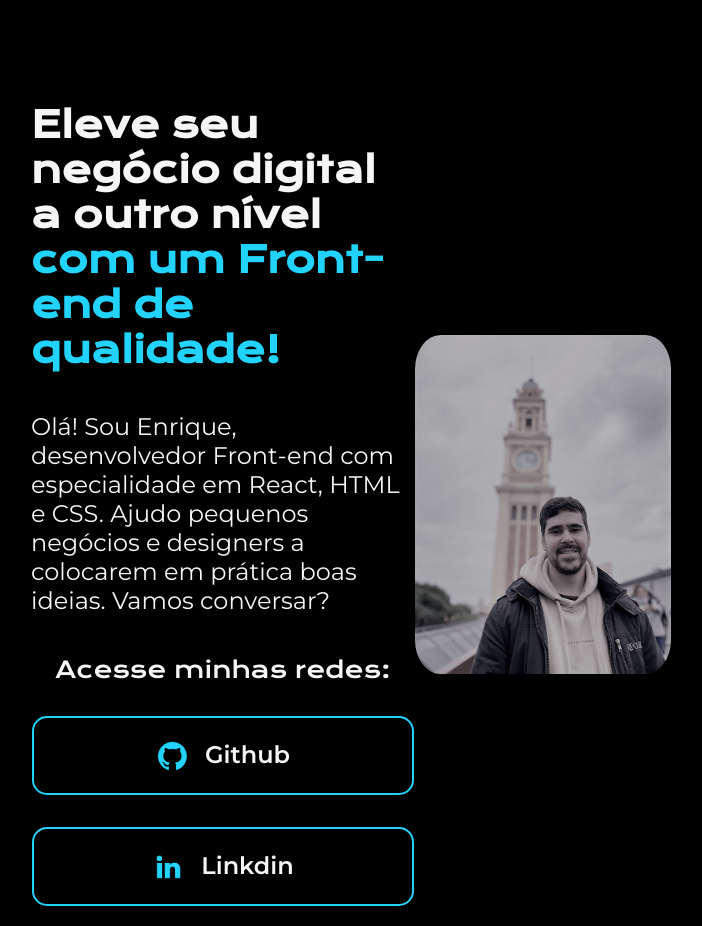
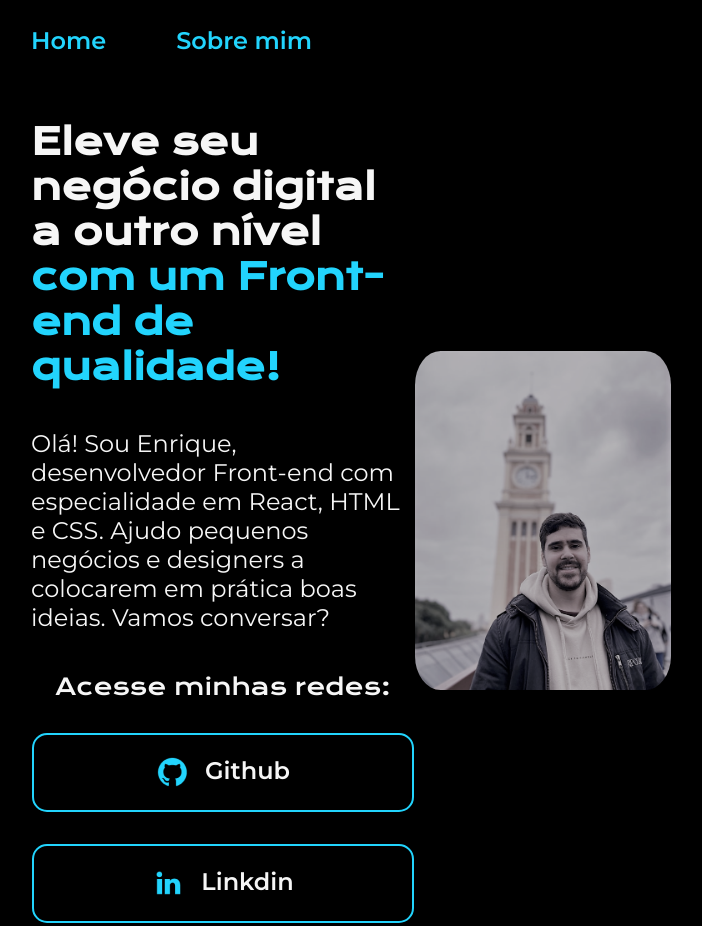
Before and after one commit to EnriqueSFlor/portfolio1, a plain HTML site: page index.html in a window 1280 px wide. Shown: the top 926 px of the page, without its empty margins (289-991 px from the left). Drawn offline with nearby package versions, Linux system fonts and the light colour scheme.

Commit message:
subindo nav

```diff
--- a/index.html
+++ b/index.html
@@ -8,7 +8,12 @@
     <link rel="stylesheet" href="style.css" />
   </head>
   <body>
-    <header></header>
+    <header class="cabecalho">
+      <nav class="cabecalho__menu">
+        <a class="cabecalho__menu__link">Home</a>
+        <a class="cabecalho__menu__link">Sobre mim</a>
+      </nav>
+    </header>
     <main class="apresentacao">
       <section class="apresentacao__conteudo">
         <h1 class="apresentacao__conteudo__titulo">
--- a/style.css
+++ b/style.css
@@ -11,12 +11,24 @@ body {
   color: #f6f6f6;
 }
 
-.titulo-destaque {
+.cabecalho {
+  padding: 2% 0% 0% 25%;
+}
+
+.cabecalho__menu {
+  display: flex;
+  gap: 70px;
+}
+
+.cabecalho__menu__link {
+  font-family: "Montserrat", sans-serif;
+  font-size: 24px;
+  font-weight: 600;
   color: #22d4fd;
 }
 
 .apresentacao {
-  padding: 8% 25%;
+  padding: 5% 25%;
   display: flex;
   align-items: center;
   justify-content: space-between;
@@ -32,6 +44,10 @@ body {
 .apresentacao__conteudo__titulo {
   font-size: 36px;
   font-family: "Krona One", sans-serif;
+}
+
+.titulo-destaque {
+  color: #22d4fd;
 }
 
 .apresentacao__conteudo__texto {
```
